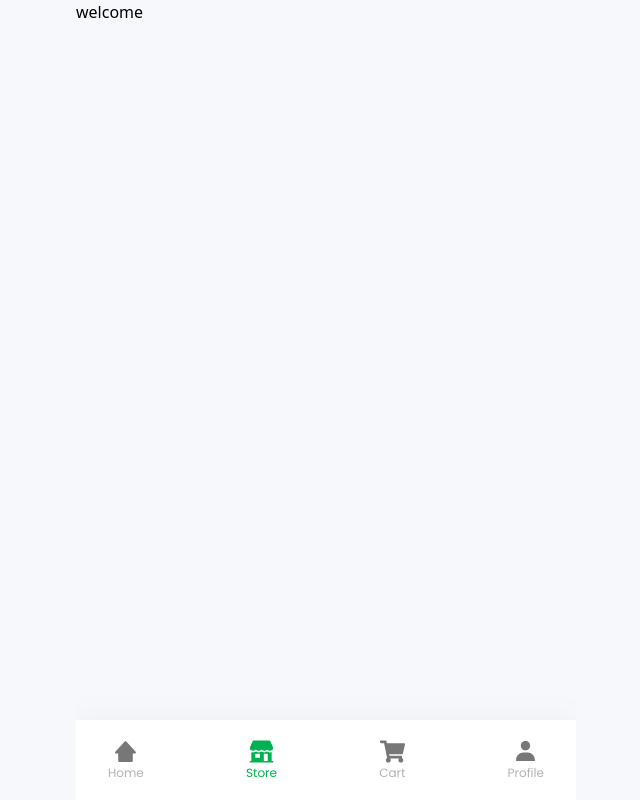
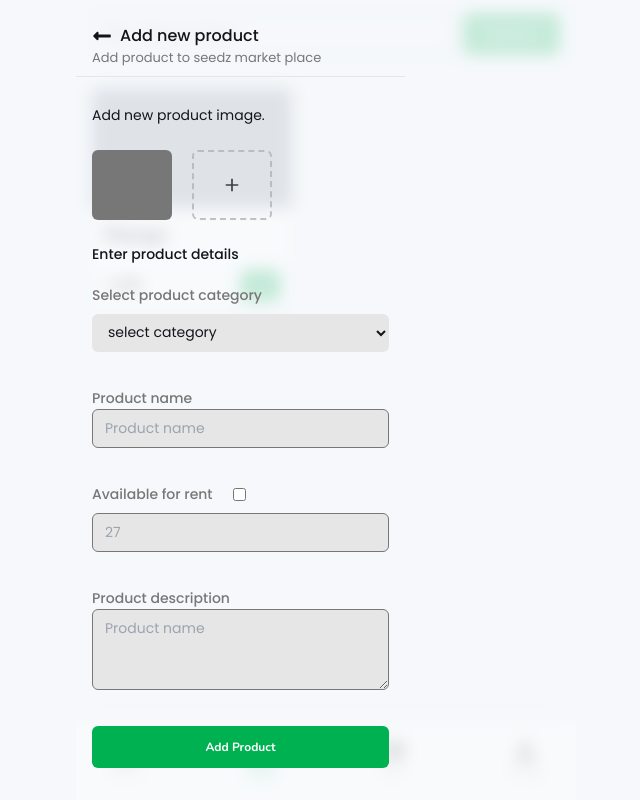
Before and after one commit to Benrobo/Seedz, a Next.js app in the folder packages/app/: page /store in a window 1280 px wide. Shown: the whole page, without its empty margins (314-954 px from the left). Built offline with nearby package versions, Linux system fonts and the light colour scheme; no server answers; sample sign-in values are in the browser's storage.

Commit message:
started store & market place implementation

```diff
--- a/packages/app/pages/store.tsx
+++ b/packages/app/pages/store.tsx
@@ -1,12 +1,152 @@
 import Layout, { MobileLayout } from "@/components/Layout";
 import React from "react";
+import { BiSearch } from "react-icons/bi";
+import { CurrencySymbol } from "./api/helper";
+import { AiFillEdit } from "react-icons/ai";
+import withAuth from "@/helpers/withAuth";
+import { ChildBlurModal } from "@/components/Modal";
+import { FaLongArrowAltLeft } from "react-icons/fa";
+import { IoMdAdd } from "react-icons/io";
 
 function Store() {
   return (
     <Layout className="bg-white-105">
-      <MobileLayout activePage="store">welcome</MobileLayout>
+      <MobileLayout activePage="store">
+        <div className="w-full h-auto flex items-center justify-center px-[1em] py-3 gap-2 ">
+          <div className="w-full border-solid border-[2px] border-white2-400 flex items-center justify-start px-[.8em] rounded-lg ">
+            <BiSearch size={20} className="text-white-400" />
+            <input
+              type="text"
+              className="w-full bg-transparent px-3 py-2 outline-none ppR"
+              placeholder="Search here..."
+            />
+          </div>
+          <button className="w-[120px] px-3 py-3 rounded-md text-[12px] bg-green-600 N-B text-white-100 flex items-center justify-center transition-all opacity-[.8] hover:opacity-[1] ">
+            Add Item
+          </button>
+        </div>
+        <div className="w-full flex flex-wrap items-center justify-between gap-3 px-[1em] mt-5 ">
+          <ItemCard />
+        </div>
+        {/* Add Item Modal */}
+
+        <ChildBlurModal
+          isBlurBg
+          isOpen={true}
+          className="bg-white-105 items-start"
+        >
+          <div className="w-full h-[100vh] flex flex-col items-start justify-start py-4">
+            <div className="w-full flex flex-col items-start justify-start border-b-solid border-b-[.5px] border-b-white2-300 px-[1em] py-2 ">
+              <p className="text-dark-100 ppM flex items-center justify-center gap-2">
+                <button className="w-auto rounded-md text-[12px] bg-none N-B text-dark-100 flex items-center justify-start ">
+                  <FaLongArrowAltLeft size={20} />
+                </button>
+                Add new product
+              </p>
+              <p className="ppR text-white-400 text-[13px] ">
+                Add product to seedz market place
+              </p>
+            </div>
+
+            {/* Product component */}
+            <div className="w-full flex flex-col items-start justify-start px-[1em] py-2 mt-5 ">
+              <div className="w-full flex flex-col items-start justify-start">
+                <p className="text-dark-400 text-[14px] ppR flex items-center justify-center gap-2">
+                  Add new product image.
+                </p>
+                <br />
+                <div className="w-full flex items-center justify-start gap-5">
+                  <div className="w-[80px] h-[70px] rounded-md bg-white-400 "></div>
+                  <button className="w-[80px] h-[70px] px-3 py-1 rounded-md text-[12px] bg-none border-dashed border-[2px] border-white2-700 N-B text-white-100 flex items-center justify-center transition-all opacity-[.8] hover:opacity-[1] ">
+                    <IoMdAdd size={20} className="text-dark-100" />
+                  </button>
+                </div>
+
+                <br />
+                <p className="text-dark-400 text-[14px] ppM flex items-center justify-center gap-2">
+                  Enter product details
+                </p>
+                <div className="w-full h-full mt-5 flex flex-col items-start justify-start gap-9">
+                  <div className="w-full flex flex-col items-start justify-start">
+                    <p className="text-white-400 text-[14px] ppM flex items-center justify-center gap-2">
+                      Select product category
+                    </p>
+                    <select
+                      name=""
+                      id=""
+                      className="w-full mt-2 text-[14px] text-dark-400 bg-white2-300 px-3 py-2 rounded-md ppR"
+                    >
+                      <option value="">select category</option>
+                      <option value="farm_produce">Farm Produce</option>
+                      <option value="farm_machinery">Farm Machinery</option>
+                    </select>
+                  </div>
+                  <div className="w-full flex flex-col items-start justify-start">
+                    <p className="text-white-400 text-[14px] ppM flex items-center justify-center gap-2">
+                      Product name
+                    </p>
+                    <input
+                      type="text"
+                      className="w-full bg-white2-300 border-solid border-[.5px] border-white-400 text-[14px] rounded-md px-3 py-2 outline-none ppR"
+                      placeholder="Product name"
+                    />
+                  </div>
+
+                  {/* Only user with role SUPPLIER */}
+                  <div className="w-full flex flex-col items-start justify-start">
+                    <p className="text-white-400 text-[14px] ppM flex items-center justify-center gap-2">
+                      Available for rent
+                      <input type="checkbox" name="" className="ml-3" />
+                    </p>
+                    <input
+                      type="number"
+                      className="w-auto mt-2 bg-white2-300 border-solid border-[.5px] border-white-400 text-[14px] rounded-md px-3 py-2 outline-none ppR"
+                      placeholder="27"
+                    />
+                  </div>
+
+                  <div className="w-full flex flex-col items-start justify-start">
+                    <p className="text-white-400 text-[14px] ppM flex items-center justify-center gap-2">
+                      Product description
+                    </p>
+                    <textarea
+                      rows={3}
+                      cols={3}
+                      className="w-full bg-white2-300 border-solid border-[.5px] border-white-400 text-[14px] rounded-md px-3 py-2 outline-none ppR"
+                      placeholder="Product name"
+                    ></textarea>
+                  </div>
+                  <button className="w-full px-3 py-3 rounded-md text-[12px] bg-green-600 N-B text-white-100 flex items-center justify-center transition-all ">
+                    Add Product
+                  </button>
+                </div>
+              </div>
+            </div>
+          </div>
+        </ChildBlurModal>
+      </MobileLayout>
     </Layout>
   );
 }
 
-export default Store;
+export default withAuth(Store);
+
+function ItemCard() {
+  return (
+    <div className="w-full max-w-[200px] bg-white-100 shadow-md flex flex-col items-center justify-center rounded-md overflow-hidden">
+      <div className="w-full h-[120px] bg-gray-400 "></div>
+      <div className="w-full flex flex-col items-start justify-start py-3 px-3">
+        <p className="text-dark-100 N-B text-[20px] ">Mango</p>
+        <div className="w-full flex items-center justify-between mt-5">
+          <p className="ppM  text-[15px] ">
+            <span className="text-white-400">{CurrencySymbol.NGN}</span>
+            <span className="text-dark-100 N-B">{100}</span>
+          </p>
+          <button className="w-auto px-3  py-2 rounded-md text-[12px] bg-green-600 N-B text-white-100 flex items-center justify-center transition-all opacity-[.9] hover:opacity-[1] ">
+            <AiFillEdit size={15} />
+          </button>
+        </div>
+      </div>
+    </div>
+  );
+}
```
